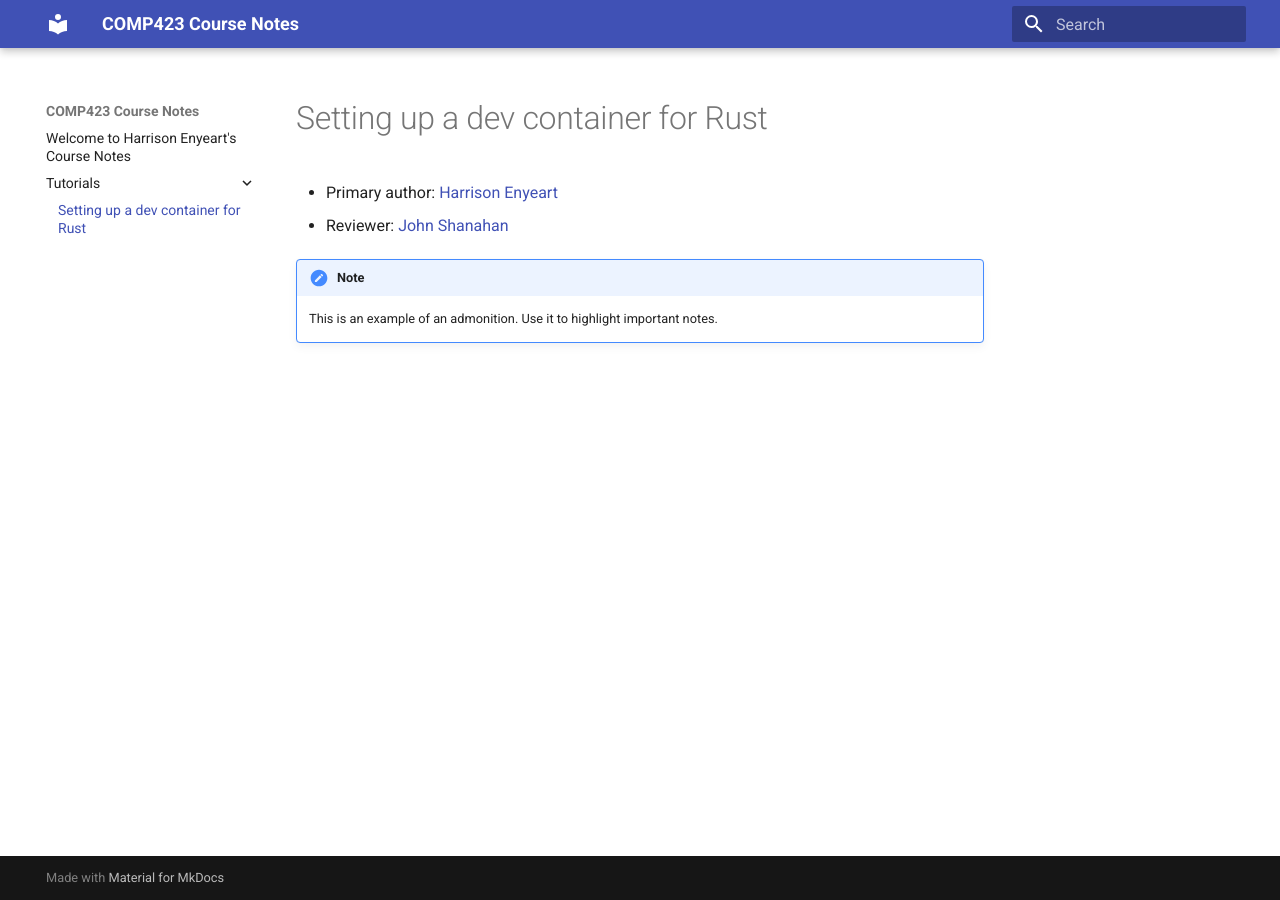
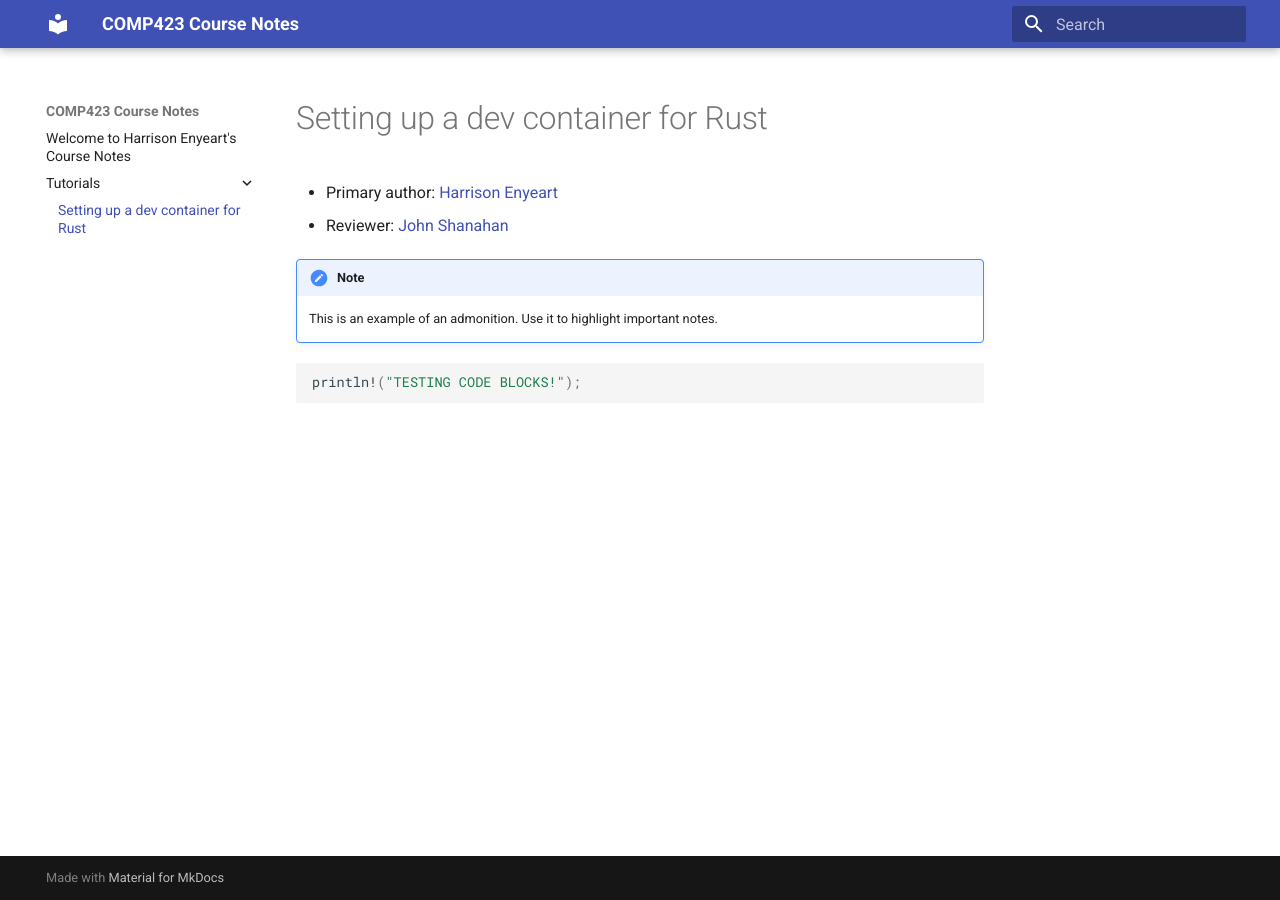
Before and after one commit to HJEunc/comp423-course-notes, an MkDocs documentation site: the page built from docs/tutorials/rust-setup.md, in a window 1280 px wide. Built offline with MkDocs 1.6.1 and Material for MkDocs 9.7.7, drawn with Linux system fonts in a browser that asks for light colours.

Commit message:
added code blocks

````diff
--- a/docs/tutorials/rust-setup.md
+++ b/docs/tutorials/rust-setup.md
@@ -5,3 +5,7 @@
 
 !!! note
     This is an example of an admonition. Use it to highlight important notes.
+
+```rust
+println!("TESTING CODE BLOCKS!");
+```
--- a/mkdocs.yml
+++ b/mkdocs.yml
@@ -5,3 +5,10 @@ markdown_extensions:
   - admonition
   - pymdownx.details
   - pymdownx.superfences
+  - pymdownx.highlight:
+      anchor_linenums: true
+      line_spans: __span
+      pygments_lang_class: true
+  - pymdownx.inlinehilite
+  - pymdownx.snippets
+  - pymdownx.superfences
````
